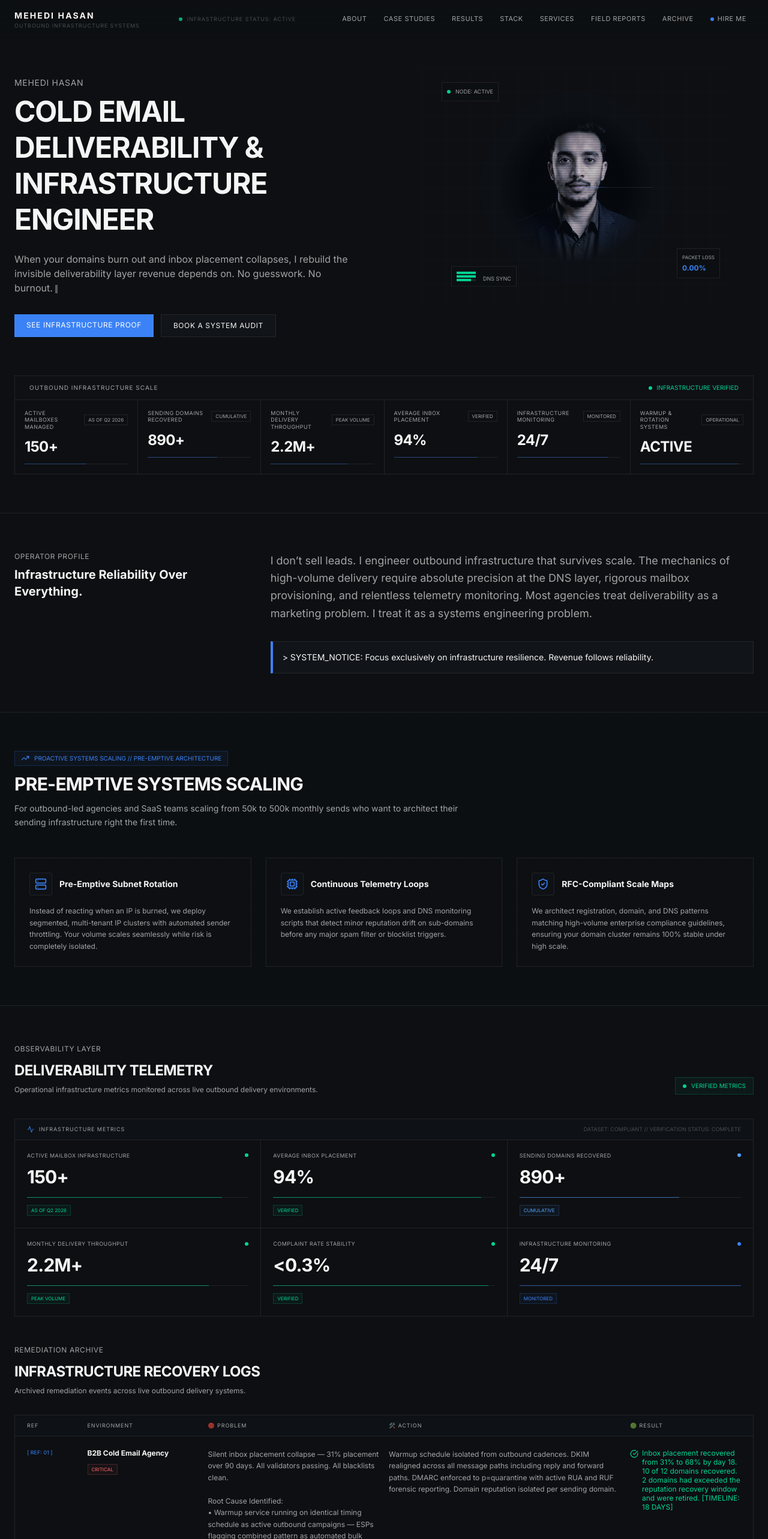
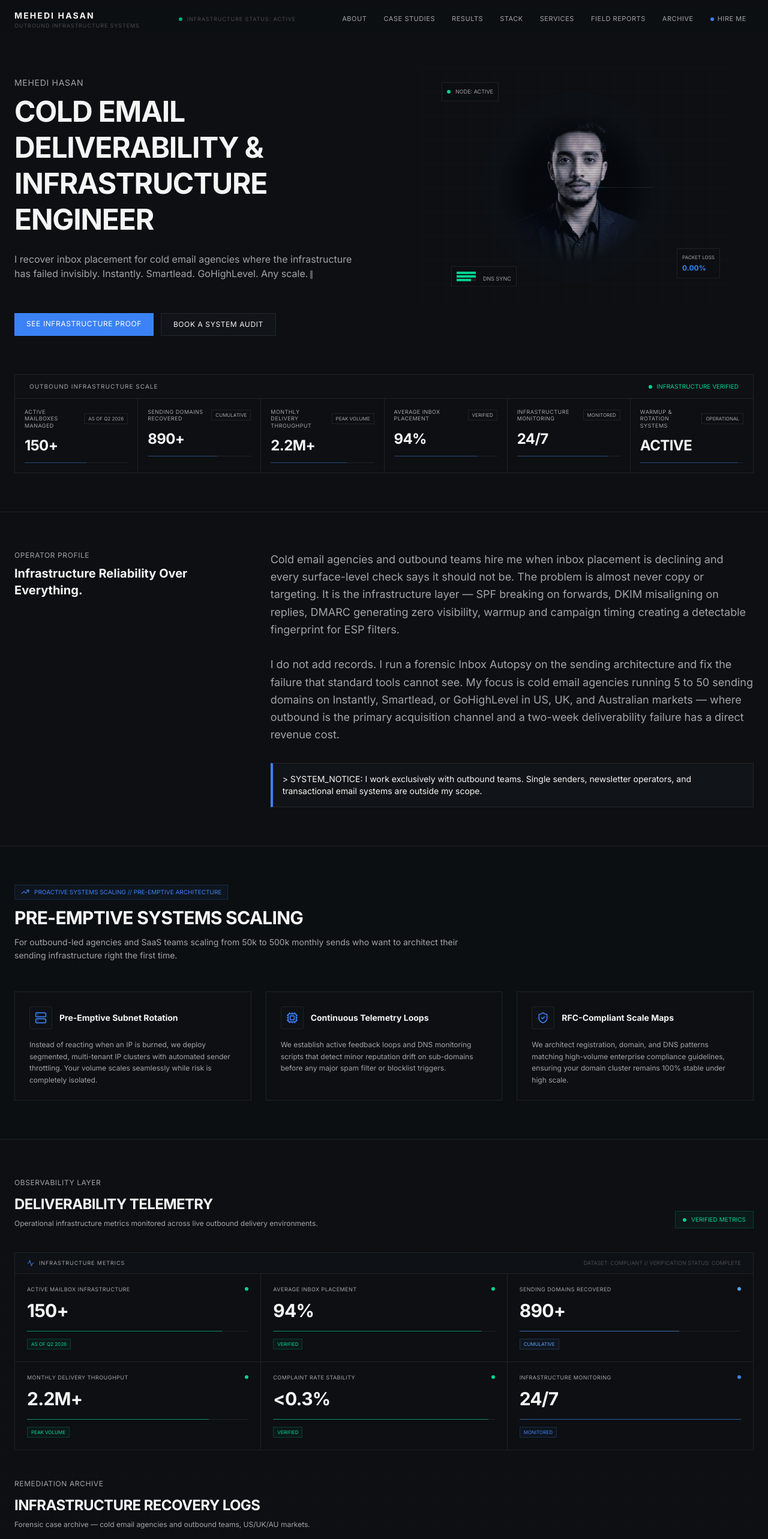
Before and after one commit to mehedi-active24/mehedi-infrastructure-system, a Next.js app: page / in a window 1280 px wide. Shown: the top 2566 px of the page at 60% size. Built offline with nearby package versions, Linux system fonts and the light colour scheme.

Commit message:
feat(profile): update Operator Profile copy, notice, archive subtitles, and hero tagline

```diff
--- a/src/app/services/page.tsx
+++ b/src/app/services/page.tsx
@@ -170,7 +170,7 @@ export default function ServicesPage() {
               {/* Action Button */}
               <div className="mt-8 pt-4 border-t border-border-subtle/30 relative z-10">
                 <a
-                  href={`mailto:mehedi@mehedi-infrastructure.com?subject=${encodeURIComponent(svc.subject)}`}
+                  href={`mailto:mehedi.active24@gmail.com?subject=${encodeURIComponent(svc.subject)}`}
                   className="flex items-center justify-between w-full px-4 py-3 bg-bg-dark border border-border-subtle text-xs font-mono uppercase tracking-wider text-text-primary hover:border-accent hover:text-accent hover:shadow-[0_0_15px_rgba(59,130,246,0.15)] transition-all duration-200"
                 >
                   <span className="flex items-center gap-2">
@@ -215,7 +215,7 @@ export default function ServicesPage() {
 
             <div className="pt-2">
               <a
-                href="mailto:mehedi@mehedi-infrastructure.com?subject=Infrastructure%20Diagnostic"
+                href="mailto:mehedi.active24@gmail.com?subject=Infrastructure%20Diagnostic"
                 className="inline-flex items-center gap-3 px-5 py-3.5 bg-bg-dark border border-border-subtle hover:border-accent text-xs font-mono uppercase tracking-wider text-text-primary hover:text-accent hover:shadow-[0_0_20px_rgba(59,130,246,0.1)] transition-all duration-300"
               >
                 <Terminal className="w-4 h-4 text-accent" />
--- a/src/components/DeliverabilityProof.tsx
+++ b/src/components/DeliverabilityProof.tsx
@@ -180,7 +180,7 @@ export default function DeliverabilityProof() {
               <h2 className="text-xs font-mono text-text-secondary uppercase tracking-wider mb-3">Remediation Archive</h2>
               <h3 className="text-2xl font-bold text-text-primary uppercase tracking-tight">Infrastructure Recovery Logs</h3>
               <p className="text-xs font-mono text-text-secondary mt-2">
-                Archived remediation events across live outbound delivery systems.
+                Forensic case archive — cold email agencies and outbound teams, US/UK/AU markets.
               </p>
             </div>
           </div>
--- a/src/components/Footer.tsx
+++ b/src/components/Footer.tsx
@@ -45,7 +45,7 @@ export default function Footer() {
               {([
                 { label: "LinkedIn Node", handle: "linkedin.com/in/mehedi-active24", href: "https://www.linkedin.com/in/mehedi-active24/" },
                 { label: "GitHub Repository", handle: "github.com/mehedi-active24", href: "https://github.com/mehedi-active24" },
-                { label: "Email Endpoint", handle: "mehedi@mehedi-infrastructure.com", href: "mailto:mehedi@mehedi-infrastructure.com" },
+                { label: "Email Endpoint", handle: "mehedi.active24@gmail.com", href: "mailto:mehedi.active24@gmail.com" },
               ] as { label: string; handle: string; href: string }[]).map((node, i) => (
                 <li key={i}>
                   <a
--- a/src/components/OperatorProfile.tsx
+++ b/src/components/OperatorProfile.tsx
@@ -15,7 +15,7 @@ export default function OperatorProfile() {
           </div>
 
           <div className="md:col-span-8 space-y-8">
-            <p className="text-lg text-text-secondary leading-relaxed">
+            <p className="text-lg text-text-secondary leading-relaxed whitespace-pre-line">
               {profile.body}
             </p>
 
--- a/src/data/content.json
+++ b/src/data/content.json
@@ -2,7 +2,7 @@
   "personal": {
     "name": "Mehedi Hasan",
     "title": "Cold Email Deliverability & Infrastructure Engineer",
-    "subtitle": "When your domains burn out and inbox placement collapses, I rebuild the invisible deliverability layer revenue depends on. No guesswork. No burnout."
+    "subtitle": "I recover inbox placement for cold email agencies where the infrastructure has failed invisibly. Instantly. Smartlead. GoHighLevel. Any scale."
   },
   "telemetry": [
     { "label": "Active Mailboxes Managed", "value": "150+", "status": "AS OF Q2 2026" },
@@ -14,8 +14,8 @@
   ],
   "profile": {
     "philosophy": "Infrastructure Reliability Over Everything.",
-    "body": "I don’t sell leads. I engineer outbound infrastructure that survives scale. The mechanics of high-volume delivery require absolute precision at the DNS layer, rigorous mailbox provisioning, and relentless telemetry monitoring. Most agencies treat deliverability as a marketing problem. I treat it as a systems engineering problem.",
-    "notice": "> SYSTEM_NOTICE: Focus exclusively on infrastructure resilience. Revenue follows reliability."
+    "body": "Cold email agencies and outbound teams hire me when inbox placement is declining and every surface-level check says it should not be. The problem is almost never copy or targeting. It is the infrastructure layer — SPF breaking on forwards, DKIM misaligning on replies, DMARC generating zero visibility, warmup and campaign timing creating a detectable fingerprint for ESP filters.\n\nI do not add records. I run a forensic Inbox Autopsy on the sending architecture and fix the failure that standard tools cannot see. My focus is cold email agencies running 5 to 50 sending domains on Instantly, Smartlead, or GoHighLevel in US, UK, and Australian markets — where outbound is the primary acquisition channel and a two-week deliverability failure has a direct revenue cost.",
+    "notice": "> SYSTEM_NOTICE: I work exclusively with outbound teams. Single senders, newsletter operators, and transactional email systems are outside my scope."
   },
   "capabilities": [
     {
@@ -169,7 +169,7 @@
     "heading": "START WITH AN INFRASTRUCTURE AUDIT",
     "copy": "System failure prevention is cheaper than reputation recovery. Book an audit before your outbound revenue collapses.",
     "primaryLink": "https://calendly.com/mehedi-active24",
-    "secondaryEmail": "mehedi@mehedi-infrastructure.com"
+    "secondaryEmail": "mehedi.active24@gmail.com"
   },
   "footer": {
     "statement": "Infrastructure Reliability Over Everything."
@@ -179,6 +179,6 @@
     { "label": "X Protocol", "handle": "x.com/mehediactive24", "href": "https://x.com/mehediactive24", "meta": "PUBLIC NODE" },
     { "label": "GitHub Repository", "handle": "github.com/mehedi-active24", "href": "https://github.com/mehedi-active24", "meta": "INFRASTRUCTURE ACCESS" },
     { "label": "Fiverr Endpoint", "handle": "fiverr.com/sellers/mhasan_24", "href": "https://www.fiverr.com/sellers/mhasan_24/", "meta": "STATUS: ACTIVE" },
-    { "label": "Email Endpoint", "handle": "mehedi@mehedi-infrastructure.com", "href": "mailto:mehedi@mehedi-infrastructure.com", "meta": "LAST UPDATE: 2026" }
+    { "label": "Email Endpoint", "handle": "mehedi.active24@gmail.com", "href": "mailto:mehedi.active24@gmail.com", "meta": "LAST UPDATE: 2026" }
   ]
 }
```
